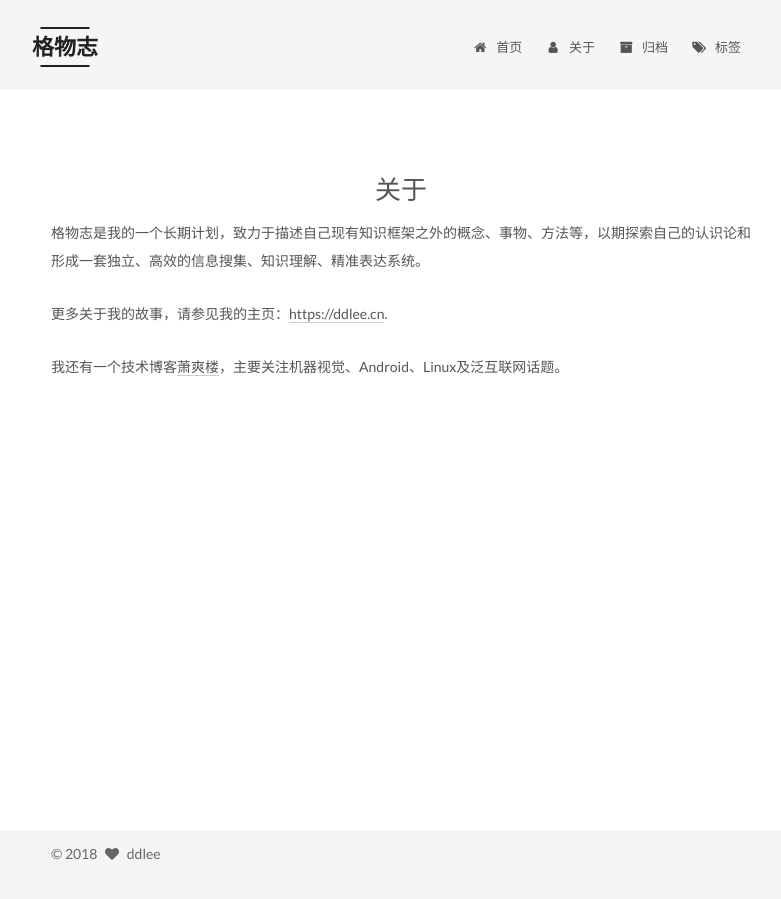
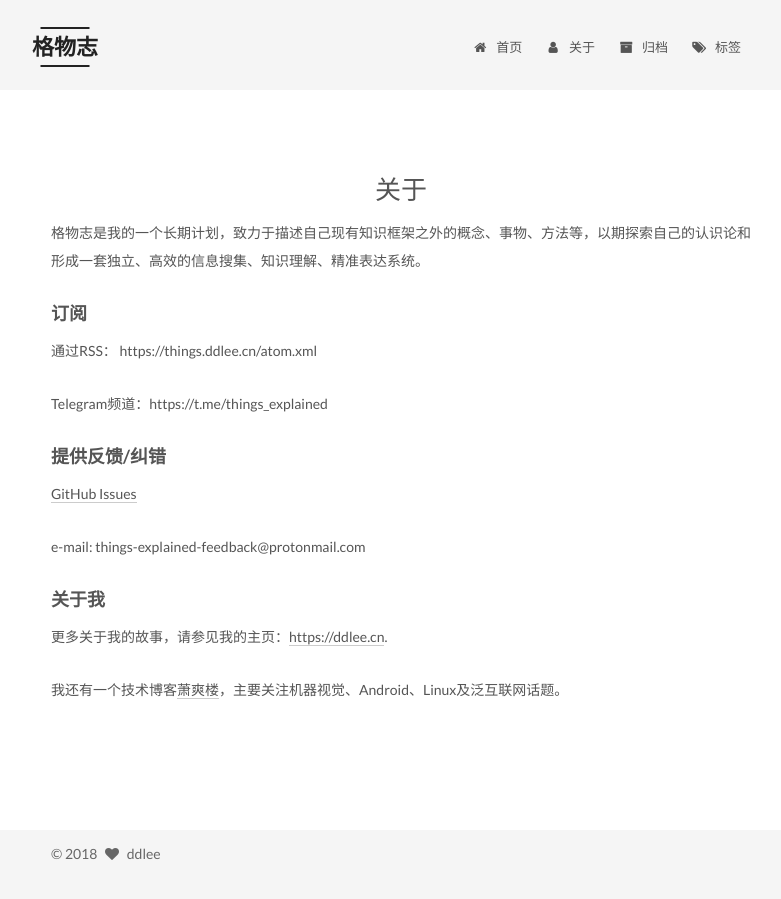
Before and after one commit to ddlee-cn/things-explained, a Jekyll site: the page built from about/index.md, in a window 1280 px wide. Shown: the whole page, without its empty margins (239-1020 px from the left). Built offline with Jekyll 4.4.1, drawn with Linux system fonts in a browser that asks for light colours.

Commit message:
Update index.md

```diff
--- a/about/index.md
+++ b/about/index.md
@@ -5,6 +5,20 @@ type: about
 
 格物志是我的一个长期计划，致力于描述自己现有知识框架之外的概念、事物、方法等，以期探索自己的认识论和形成一套独立、高效的信息搜集、知识理解、精准表达系统。
 
+#### 订阅
+
+通过RSS： https://things.ddlee.cn/atom.xml
+
+Telegram频道：https://t.me/things_explained
+
+#### 提供反馈/纠错
+
+[GitHub Issues]( https://github.com/ddlee96/things-explained/issues/new)
+
+e-mail: things-explained-feedback@protonmail.com
+
+#### 关于我
+
 更多关于我的故事，请参见我的主页：[https://ddlee.cn](https://ddlee.cn).
 
 我还有一个技术博客[萧爽楼](https://blog.ddlee.cn)，主要关注机器视觉、Android、Linux及泛互联网话题。
```
